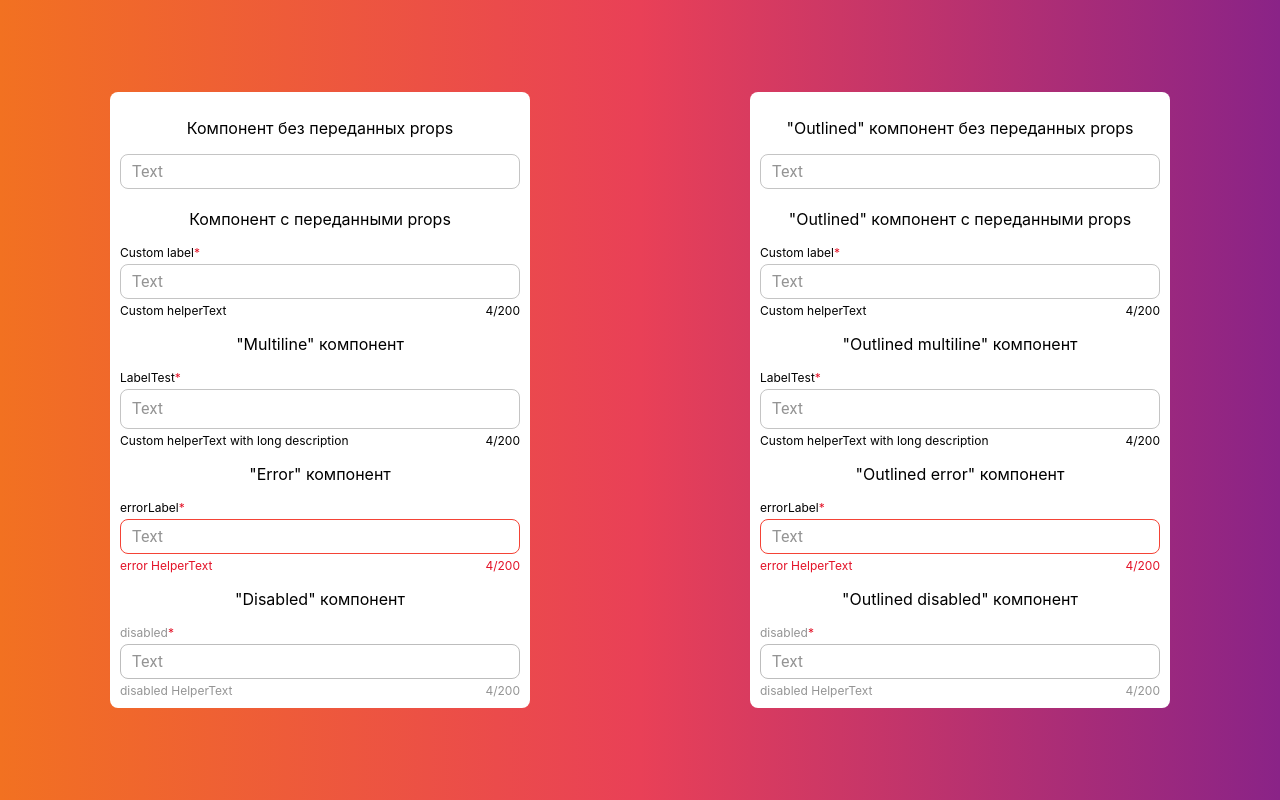
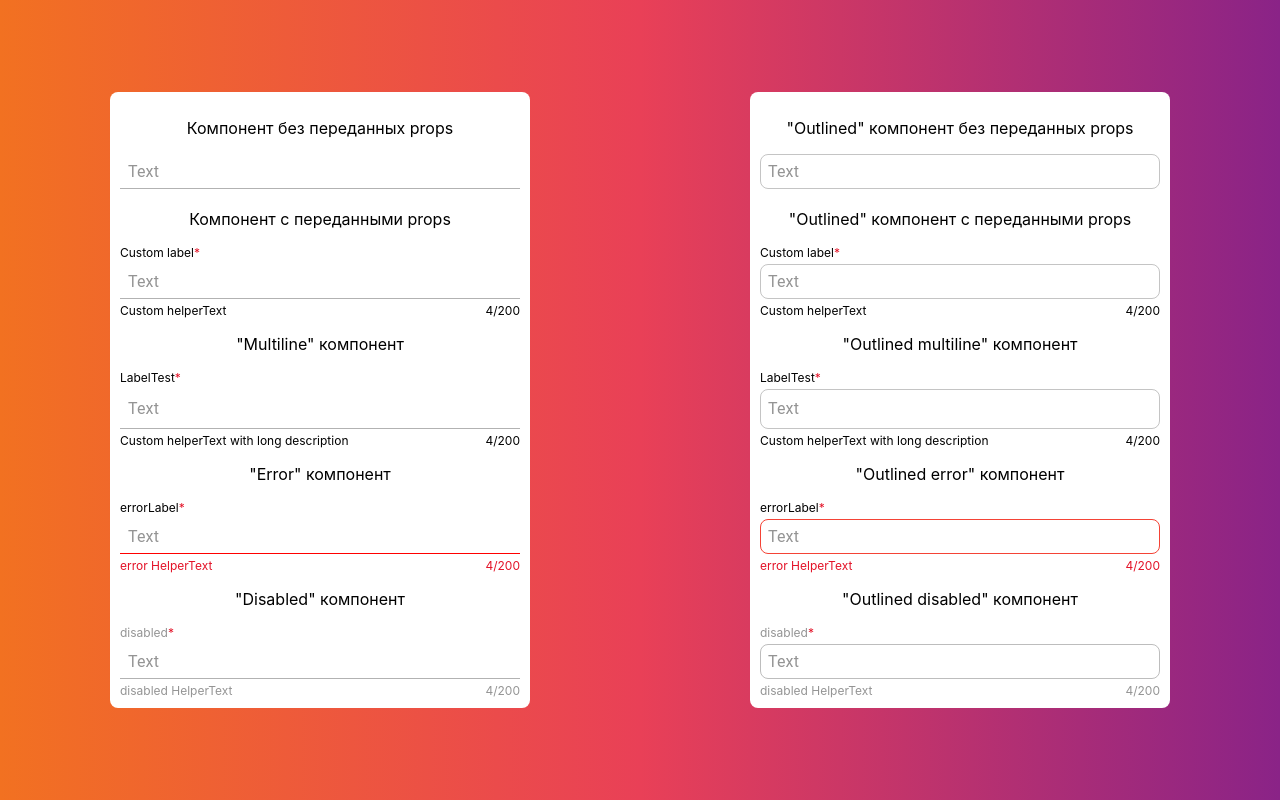
Before and after one commit to Flynnrcore/textField-Component, a React (Create React App) app: page / in a window 1280 px wide. Built offline with nearby package versions, Linux system fonts and the light colour scheme.

Commit message:
fix: fix TextField overrides styles, change default variant TextField

```diff
--- a/src/components/TextField.js
+++ b/src/components/TextField.js
@@ -7,32 +7,71 @@ import "./TextField.css";
 const useStyles = makeStyles({
   root: {
     width: "100%",
-    "& .MuiOutlinedInput-root": {
-      padding: "8px 8px 8px 12px",
+    "& .MuiInputBase-root": {
+      padding: "0",
       fontSize: "16px",
       fontWeight: "400",
       lineHeight: "24px",
       color: "#949494",
-      "& .MuiOutlinedInput-input": { padding: "0"},
-      "& > fieldset": { padding: "8px 12px", borderRadius: "8px" },
+      "& > textarea": { padding: "8px 12px 8px 8px" },
+      "& > input": { padding: "8px 12px 8px 8px" },
+      "&:not(.Mui-disabled)": {
+        "&:before": {
+          borderBottom: "1px solid #B2B2B2",
+        },
+        "&:hover": {
+          "&:before": {
+            borderBottom: "1px solid black",
+          },
+        }
+      },
+      "&:has(.Mui-disabled)": {
+        "&:before": {
+          borderBottom: "1px solid #B2B2B2"
+        },
+      },
       "&.Mui-filled": {
         color: "black",
-        "& > fieldset": { borderColor: "#B2B2B2" },
+      },
+      "&.Mui-focused:not(.Mui-error)": {
+        color: "black",
+        "&:after": {
+          borderBottom: "2px solid #148F2A",
+        },
+      },
+      "&.Mui-error": {
+        "&:after": {
+          borderBottom: "1px solid red"
+        },
+        "&.Mui-focused": {
+          color: "black",
+          "&:after": {
+            borderBottom: "1px solid red",
+          },
+        },
+      },
+    },
+    "& .MuiOutlinedInput-root": {
+      "& > fieldset": { padding: "8px 12px 8px 8px", borderRadius: "8px" },
+      "&.Mui-filled": {
+        color: "black",
+        "& > fieldset": { border: "1px solid #B2B2B2" },
       },
       "&.Mui-focused": {
         color: "black",
-        "& > fieldset": { borderColor: "#148F2A" },
+        "& > fieldset": { border: "2px solid #148F2A" },
       },
       "&.Mui-error": {
         "&.Mui-focused": {
           color: "black",
-          "& > fieldset": { borderColor: "#E31227" },
+          "& > fieldset": { border: "1px solid #E31227" },
         },
       },
     },
   },
 });
 
+// Кастомизированных компонент TextField
 const TextFieldComponent = ({ label, helperText, limitedSymbols=false, ...props}) => {
 // Для работы props limitedSymbols создаем начальное состояние и передаем в него данные из контролируемого input TextField
   const [inputState, SetInputState] = useState('Text');
@@ -57,11 +96,10 @@ const TextFieldComponent = ({ label, helperText, limitedSymbols=false, ...props}
         <TextField
           label={false}
           classes={{
-          root: classes.root,
+            root: classes.root,
           }}
           value={inputState}
           onChange={handleChange}
-          variant="outlined"
           inputProps={{ maxLength: 200 }}
           {...props}
         />
```
